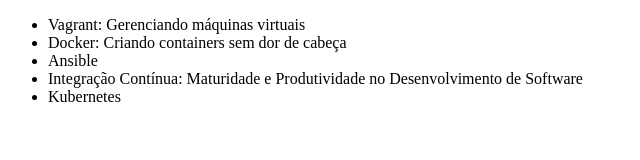
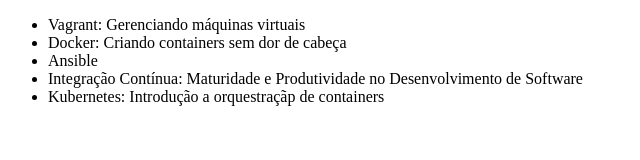
Before and after one commit to FlavioFBJunior/alura-git, a plain HTML site: page index.html in a window 1280 px wide. Shown: the whole page, without its empty margins (0-640 px from the left). Drawn offline with Linux system fonts and the light colour scheme.

Commit message:
Alterando o nome do curso de Kubernetes

```diff
--- a/index.html
+++ b/index.html
@@ -10,7 +10,7 @@
         <li>Docker: Criando containers sem dor de cabeça</li>
         <li>Ansible</li>
         <li>Integração Contínua: Maturidade e Produtividade no Desenvolvimento de Software</li>
-        <li>Kubernetes</li>
+        <li>Kubernetes: Introdução a orquestraçãp de containers</li>
     </ul>
 </body>
 </html>
```
